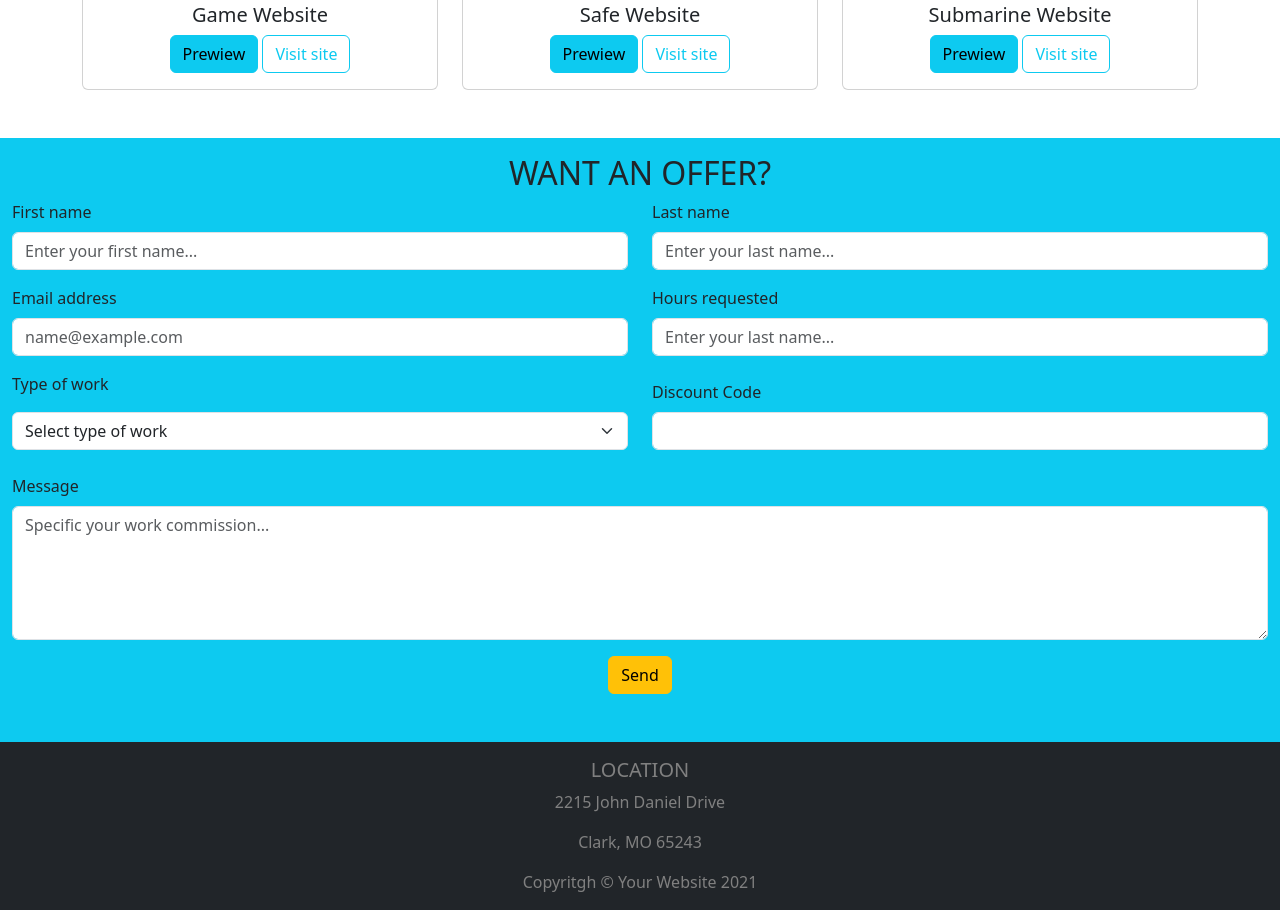
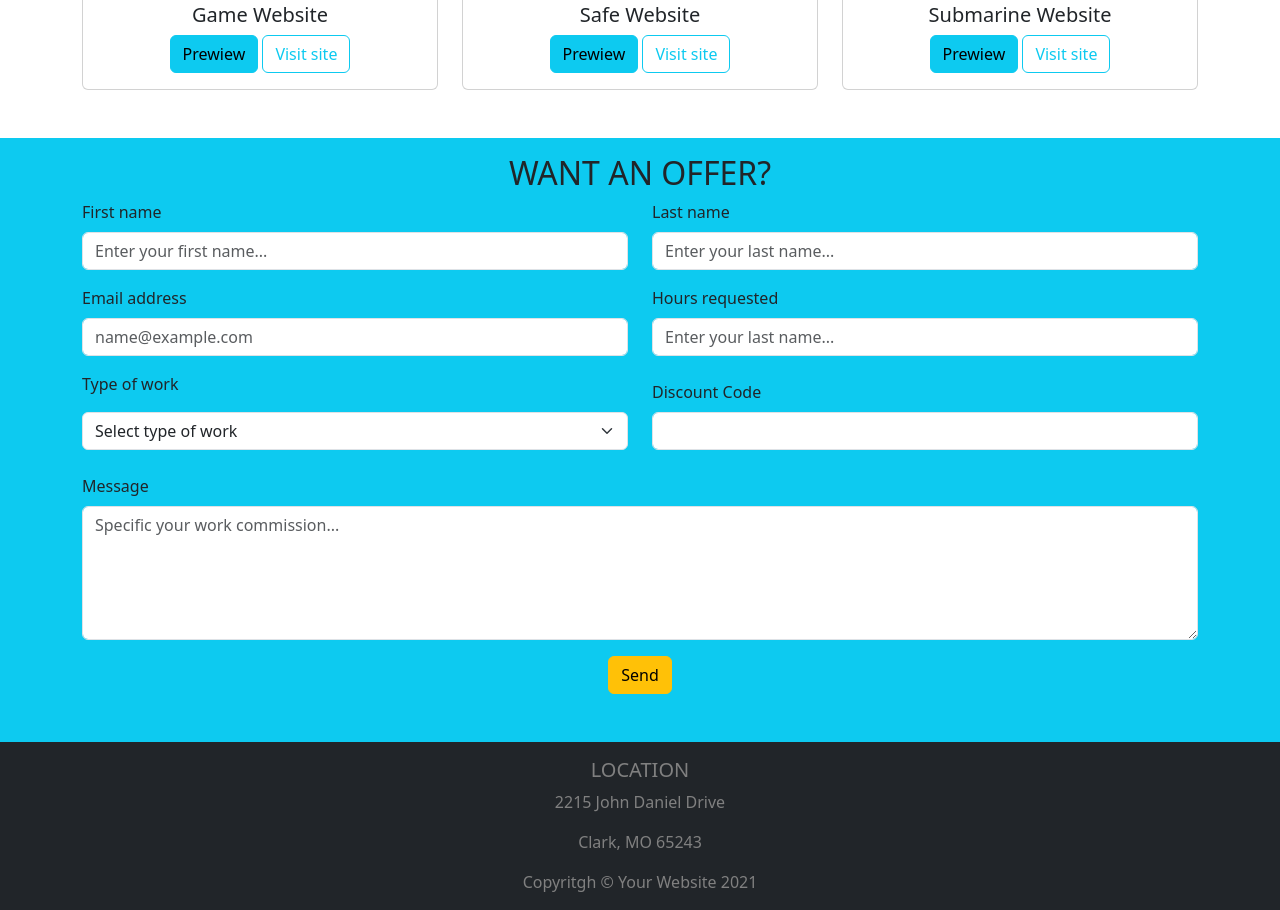
Before and after one commit to tessleo99/bootstrap-html-freelancer, a plain HTML site: page index.html in a window 1280 px wide. Shown: the part 1314-2224 px from the top of the page. Drawn offline with nearby package versions, Linux system fonts and the light colour scheme.

Commit message:
bg-forms

```diff
--- a/index.html
+++ b/index.html
@@ -120,14 +120,14 @@
       </div>
     </div>
 
-
-    <div class="container-fluid">
+<div class="bg-info">
+    <div class="container">
       <!--TERZA RIGA FORMS-->
 
-      <div class="row align-items-center bg-info">
+      <div class="row align-items-center">
         <h2 class="text-center pt-3">WANT AN OFFER?</h2>
         <div class="col-6">
-          <div class="mb-3">
+          <div class="mb-3 ">
             <label for="exampleFormControlInput1" class="form-label">First name</label>
             <input class="form-control" id="exampleFormControlInput1" placeholder="Enter your first name...">
           </div>
@@ -195,10 +195,10 @@
 
 
 
-
     </div>
 
     </div>
+</div>
   </main>
 
 
```
